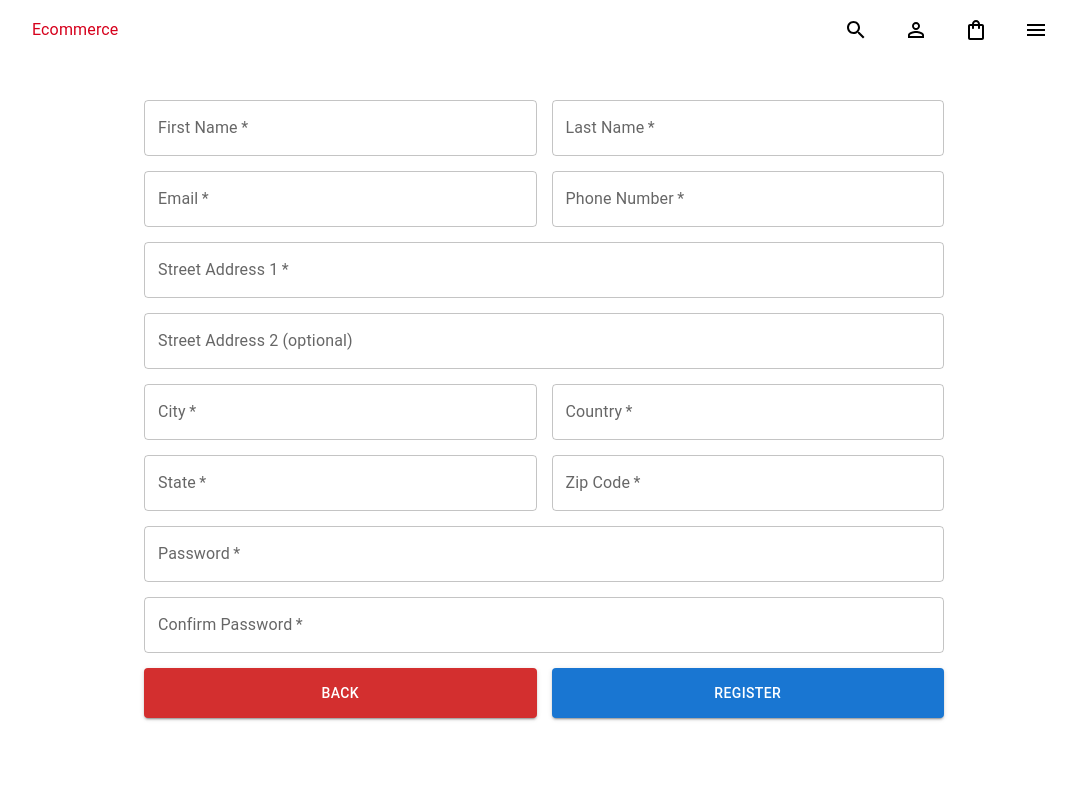
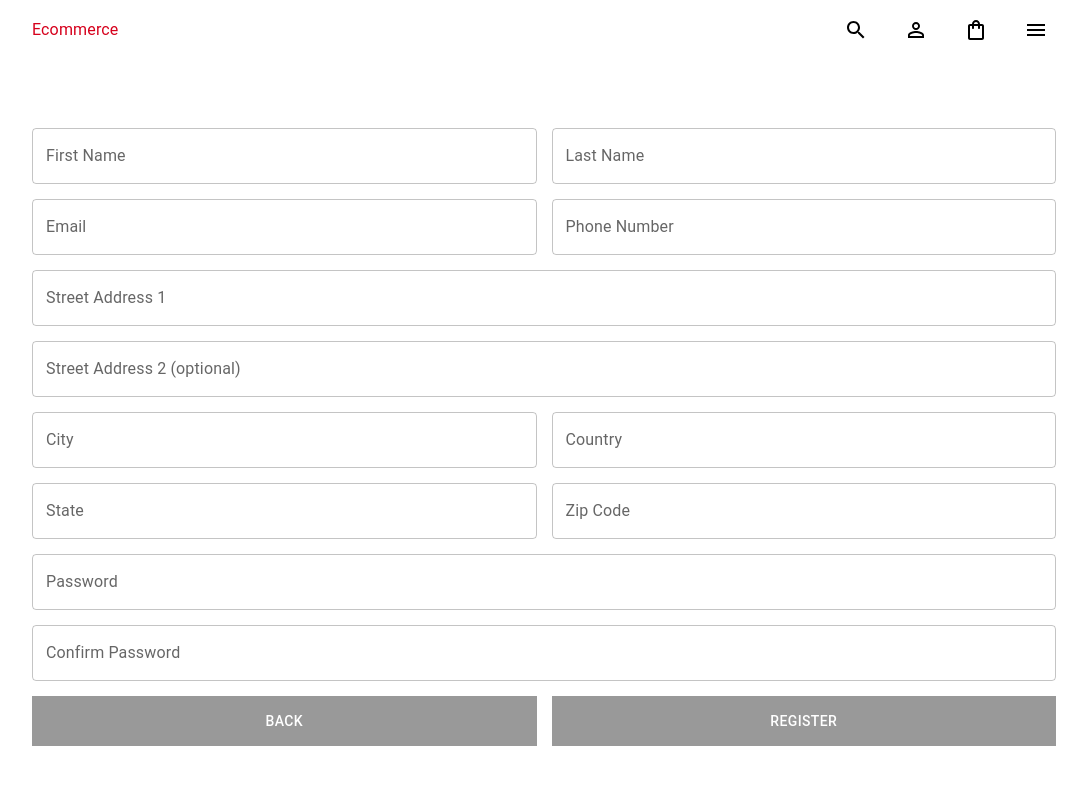
Before and after one commit to robertduke123/e-store-rpd, a React (Create React App) app: page /register in a window 1280 px wide. Shown: the top 800 px of the page, without its empty margins (96-1183 px from the left). Built offline with nearby package versions, Linux system fonts and the light colour scheme.

Commit message:
added Formik to register component

```diff
--- a/src/scenes/user/Register.jsx
+++ b/src/scenes/user/Register.jsx
@@ -1,81 +1,124 @@
 import React, {useState} from 'react'
 import { Box, useMediaQuery, TextField, Button } from '@mui/material'
-import { useDispatch } from 'react-redux'
+import { useDispatch, useSelector } from 'react-redux'
 import { useNavigate } from 'react-router-dom'
+import { Formik, getIn } from 'formik'
+import * as yup from 'yup'
 import { onRegisterUser, setIsSignedIn } from '../../state'
 
-const Register = () => {
-const isNonMobile = useMediaQuery('(min-width: 200px)')
-const navigate = useNavigate()
-const dispatch = useDispatch()
-const [registerUser, setRegisterUser] = useState({
+const initialValues = {
+  registerUser: {
     firstName: '',
     lastName: '',
     email: '',
     phone: '',
     streetAddress1: '',
+    streetAddress2: '',
     city: '',
     country: '',
     state: '',
-  zipCode: '',
+    zip: '',
     password: ''
+  },
+  confirmPassword: ''
+}
+
+const registerSchema = yup.object().shape({
+  registerUser: yup.object().shape({
+    firstName: yup.string().required('required'),
+    lastName: yup.string().required('required'),
+    email: yup.string().required('required'),
+    phone: yup.string().required('required'),
+    streetAddress1: yup.string().required('required'),
+    streetAddress2: yup.string(),
+    city: yup.string().required('required'),
+    country: yup.string().required('required'),
+    state: yup.string().required('required'),
+    zip: yup.string().required('required'),
+    password: yup.string().required('required')
+  }),
+  confirmPassword: yup.string().required('required')
 })
-const [streetAddress2, setStreetAddress2] = useState('')
-const [confirmPassword, setConfirmPassword] = useState('')
 
-const [errorFirst, setErrorFirst] = useState(false)
-const [errorSecond, setErrorSecond] = useState(false)
-const [errorEmail, setErrorEmail] = useState(false)
-const [errorPhone, setErrorPhone] = useState(false)
-const [errorStreet1, setErrorStreet1] = useState(false)
-const [errorCity, setErrorCity] = useState(false)
-const [errorCountry, setErrorCountry] = useState(false)
-const [errorState, setErrorState] = useState(false)
-const [errorZip, setErrorZip] = useState(false)
-const [errorPassword, setErrorPassword] = useState(false)
-const [errorConPassword, setErrorConPassword] = useState(false)
+const Register = () => {
+const users = useSelector((state) => state.cart.users)
+const navigate = useNavigate()
+const dispatch = useDispatch()
+// const [registerUser, setRegisterUser] = useState({
+//   firstName: '',
+//   lastName: '',
+//   email: '',
+//   phone: '',
+//   streetAddress1: '',
+//   city: '',
+//   country: '',
+//   state: '',
+//   zip: '',
+//   password: ''
+// })
+// const [streetAddress2, setStreetAddress2] = useState('')
+// const [confirmPassword, setConfirmPassword] = useState('')
 
-const handleSubmit = () => {
-  let count = 0
-  Object.entries(registerUser).forEach((entry) => {
-    entry[1] !== '' && count++
-  })
-  registerUser.firstName === '' ? setErrorFirst(true) : setErrorFirst(false)
-  registerUser.lastName === '' ? setErrorSecond(true) : setErrorSecond(false)
-  registerUser.email === '' ? setErrorEmail(true) : setErrorEmail(false)
-  registerUser.phone === '' ? setErrorPhone(true) : setErrorPhone(false)
-  registerUser.streetAddress1 === '' ? setErrorStreet1(true) : setErrorStreet1(false)
-  registerUser.city === '' ? setErrorCity(true) : setErrorCity(false)
-  registerUser.country === '' ? setErrorCountry(true) : setErrorCountry(false)
-  registerUser.state === '' ? setErrorState(true) : setErrorState(false)
-  registerUser.zipCode === '' ? setErrorZip(true) : setErrorZip(false)
-  registerUser.password === '' ? setErrorPassword(true) : setErrorPassword(false)
-  confirmPassword === '' ? setErrorConPassword(true) : setErrorConPassword(false)
+// const [errorFirst, setErrorFirst] = useState(false)
+// const [errorSecond, setErrorSecond] = useState(false)
+// const [errorEmail, setErrorEmail] = useState(false)
+// const [errorPhone, setErrorPhone] = useState(false)
+// const [errorStreet1, setErrorStreet1] = useState(false)
+// const [errorCity, setErrorCity] = useState(false)
+// const [errorCountry, setErrorCountry] = useState(false)
+// const [errorState, setErrorState] = useState(false)
+// const [errorZip, setErrorZip] = useState(false)
+// const [errorPassword, setErrorPassword] = useState(false)
+// const [errorConPassword, setErrorConPassword] = useState(false)
 
-  if(count === 10 && registerUser.password === confirmPassword) {
-    console.log('registered!!!');
-    dispatch(onRegisterUser({...registerUser, streetAddress2}))
+const handleSubmit = (values) => {
+
+  if(values.registerUser.password === values.confirmPassword) {
+    console.log(users);
+    dispatch(onRegisterUser(values.registerUser))
     dispatch( setIsSignedIn({}))
     navigate('/')
   }
 }
 
   return (
+    <Box width='80%' m='10% auto'  >
+      <Formik
+        initialValues={initialValues}
+        onSubmit={handleSubmit}
+        validationSchema={registerSchema}
+      >
+        {({
+          values,
+          errors,
+          touched,
+          handleBlur,
+          handleChange,
+          handleSubmit
+        }) =>{
+          console.log(values);
+
+          const formattedError = (field) =>  Boolean(getIn(touched, field)) &&  getIn(errors, field)
+
+          const formattedHelper = (field) => getIn(touched, field) && getIn(errors, field)
+          return(
+            <form onSubmit={handleSubmit}>
             <Box
-        width='800px'
-        margin='100px auto'
               display='grid'
               gap='15px'
               gridTemplateColumns='repeat(2, minmax(0, 1fr))'
-        sx={{'& > div': {gridColumn: isNonMobile ? undefined : 'span 2'}}}
+              sx={{gridColumn: 'span 2'}}
             >
               <TextField
                 fullWidth
                 typeof='text'
                 label='First Name'
-        required
-        onChange={(e) => setRegisterUser({...registerUser, firstName: e.target.value})}
-        error={errorFirst ? true : false}
+                onBlur={handleBlur}
+                onChange={handleChange}
+                value={values.registerUser.firstName}
+                name='registerUser.firstName'
+                error={formattedError('registerUser.firstName')}
+                helperText={formattedHelper('registerUser.firstName')}
                 sx={{gridColumn: 'span 1'}}
               />
 
@@ -83,9 +126,12 @@
                 fullWidth
                 typeof='text'
                 label='Last Name'
-        required
-        onChange={(e) => setRegisterUser({...registerUser, lastName: e.target.value})}
-        error={errorSecond ? true : false}
+                onBlur={handleBlur}
+                onChange={handleChange}
+                value={values.registerUser.lastName}
+                name='registerUser.lastName'
+                error={formattedError('registerUser.lastName')}
+                helperText={formattedHelper('registerUser.lastName')}
                 sx={{gridColumn: 'span 1'}}
               />
 
@@ -93,9 +139,12 @@
                 fullWidth
                 typeof='text'
                 label='Email'
-        onChange
-        required={(e) => setRegisterUser({...registerUser, email: e.target.value})}
-        error={errorEmail ? true : false}
+                onBlur={handleBlur}
+                onChange={handleChange}
+                value={values.registerUser.email}
+                name='registerUser.email'
+                error={formattedError('registerUser.email')}
+                helperText={formattedHelper('registerUser.email')}
                 sx={{gridColumn: 'span 1'}}
               />
 
@@ -103,9 +152,12 @@
                 fullWidth
                 typeof='text'
                 label='Phone Number'
-        required
-        onChange={(e) => setRegisterUser({...registerUser, phone: e.target.value})}
-        error={errorPhone ? true : false}
+                onBlur={handleBlur}
+                onChange={handleChange}
+                value={values.registerUser.phone}
+                name='registerUser.phone'
+                error={formattedError('registerUser.phone')}
+                helperText={formattedHelper('registerUser.phone')}
                 sx={{gridColumn: 'span 1'}}
               />
 
@@ -113,9 +165,12 @@
                 fullWidth
                 typeof='text'
                 label='Street Address 1'
-        required
-        onChange={(e) => setRegisterUser({...registerUser, streetAddress1: e.target.value})}
-        error={errorStreet1 ? true : false}
+                onBlur={handleBlur}
+                onChange={handleChange}
+                value={values.registerUser.streetAddress1}
+                name='registerUser.streetAddress1'
+                error={formattedError('registerUser.streetAddress1')}
+                helperText={formattedHelper('registerUser.streetAddress1')}
                 sx={{gridColumn: 'span 2'}}
               />
 
@@ -123,7 +178,12 @@
                 fullWidth
                 typeof='text'
                 label='Street Address 2 (optional)'
-        onChange={(e) => setStreetAddress2(e.target.value)}
+                onBlur={handleBlur}
+                onChange={handleChange}
+                value={values.registerUser.streetAddress2}
+                name='registerUser.streetAddress2'
+                error={formattedError('registerUser.streetAddress2')}
+                helperText={formattedHelper('registerUser.streetAddress2')}
                 sx={{gridColumn: 'span 2'}}
               />
 
@@ -131,9 +191,12 @@
                 fullWidth
                 typeof='text'
                 label='City'
-        onChange
-        required={(e) => setRegisterUser({...registerUser, city: e.target.value})}
-        error={errorCity ? true : false}
+                onBlur={handleBlur}
+                onChange={handleChange}
+                value={values.registerUser.city}
+                name='registerUser.city'
+                error={formattedError('registerUser.city')}
+                helperText={formattedHelper('registerUser.city')}
                 sx={{gridColumn: 'span 1'}}
               />
 
@@ -141,9 +204,12 @@
                 fullWidth
                 typeof='text'
                 label='Country'
-        onChange
-        required={(e) => setRegisterUser({...registerUser, country: e.target.value})}
-        error={errorCountry ? true : false}
+                onBlur={handleBlur}
+                onChange={handleChange}
+                value={values.registerUser.country}
+                name='registerUser.country'
+                error={formattedError('registerUser.country')}
+                helperText={formattedHelper('registerUser.country')}
                 sx={{gridColumn: 'span 1'}}
               />
 
@@ -151,9 +217,12 @@
                 fullWidth
                 typeof='text'
                 label='State'
-        onChange
-        required={(e) => setRegisterUser({...registerUser, state: e.target.value})}
-        error={errorState ? true : false}
+                onBlur={handleBlur}
+                onChange={handleChange}
+                value={values.registerUser.state}
+                name='registerUser.state'
+                error={formattedError('registerUser.state')}
+                helperText={formattedHelper('registerUser.state')}
                 sx={{gridColumn: 'span 1'}}
               />
 
@@ -161,9 +230,12 @@
                 fullWidth
                 typeof='text'
                 label='Zip Code'
-        required
-        onChange={(e) => setRegisterUser({...registerUser, zipCode: e.target.value})}
-        error={errorZip ? true : false}
+                onBlur={handleBlur}
+                onChange={handleChange}
+                value={values.registerUser.zip}
+                name='registerUser.zip'
+                error={formattedError('registerUser.zip')}
+                helperText={formattedHelper('registerUser.zip')}
                 sx={{gridColumn: 'span 1'}}
               />
 
@@ -171,9 +243,12 @@
                 fullWidth
                 type='password'
                 label='Password'
-        onChange
-        required={(e) => setRegisterUser({...registerUser, password: e.target.value})}
-        error={errorPassword ? true : false}
+                onBlur={handleBlur}
+                onChange={handleChange}
+                value={values.registerUser.password}
+                name='registerUser.password'
+                error={formattedError('registerUser.password')}
+                helperText={formattedHelper('registerUser.password')}
                 sx={{gridColumn: 'span 2'}}
               />
 
@@ -181,9 +256,12 @@
                 fullWidth
                 type='password'
                 label='Confirm Password'
-        required
-        onChange={(e) => setConfirmPassword(e.target.value)}
-        error={errorConPassword ? true : false}
+                onBlur={handleBlur}
+                onChange={handleChange}
+                value={values.confirmPassword}
+                name='confirmPassword'
+                error={formattedError('confirmPassword')}
+                helperText={formattedHelper('confirmPassword')}
                 sx={{gridColumn: 'span 2'}}
               />
 
@@ -191,7 +269,15 @@
                 type='submit'
                 variant='contained'
                 color='error'
-        sx={{height: '50px', gridColumn: 'span 1'}}
+                sx={{
+                        height: '50px',
+                        gridColumn: 'span 1',
+                        backgroundColor: "#999999",
+                        boxShadow: 'none',
+                        color: 'white',
+                        borderRadius: 0,
+                        padding: '15px 40px'
+                      }}
                 onClick={() => navigate('/signin')}
             >Back</Button>
 
@@ -199,9 +285,22 @@
                 type='submit'
                 variant='contained'
                 color='primary'
-        sx={{height: '50px', gridColumn: 'span 1'}}
+                sx={{
+                        height: '50px',
+                        gridColumn: 'span 1',
+                        backgroundColor: "#999999",
+                        boxShadow: 'none',
+                        color: 'white',
+                        borderRadius: 0,
+                        padding: '15px 40px'
+                      }}
                 onClick={handleSubmit}
             >Register</Button>
+            </Box>
+            </form>
+          )
+        }}
+      </Formik>
     </Box>
   )
 }
--- a/src/scenes/user/Signin.jsx
+++ b/src/scenes/user/Signin.jsx
@@ -11,23 +11,27 @@
   password: ''
 }
 
+const signInSchema = yup.object().shape({
+    email: yup.string().required('required'),
+    password: yup.string().required('required')
+  })
+
+
 const Signin = () => {
 const navigate = useNavigate()
 const dispatch = useDispatch()
 const users = useSelector((state) => state.cart.users)
 
-const signInSchema = yup.object().shape({
-      email: yup.string().required('required'),
-      password: yup.string().required('required')
-  })
+
 
 const handleSubmit = (values) => {
-    if(values.email !== '' && values.password !== '') {
-        if(users[0].email === values.email && users[0].password === values.password) {
-            dispatch(setIsSignedIn({}))
-            navigate('/')
-        }
-    }
+    // if(values.email !== '' && values.password !== '') {
+    //     if(users[0].email === values.email && users[0].password === values.password) {
+    //         dispatch(setIsSignedIn({}))
+    //         navigate('/')
+    //     }
+    // }
+    console.log('test!!!!');
 }
 
   return (
@@ -39,17 +43,18 @@
       >
         {({
           values,
-            errors,
-            touched,
-            handleBlur,
-            handleChange,
-            handleSubmit
+          errors,
+          touched,
+          handleBlur,
+          handleChange,
+          handleSubmit
         }) =>{
-          const formattedError = (field) => {
-            Boolean(
-              getIn(touched, field &&
-              getIn(errors, field))
-            )}
+          // console.log(signInSchema);
+
+          const formattedError = (field) =>  Boolean(getIn(touched, field)) &&  getIn(errors, field)
+
+          const formattedHelper = (field) => getIn(touched, field) && getIn(errors, field)
+
 
         return(
           <form onSubmit={handleSubmit}>
@@ -62,32 +67,42 @@
             >
             <TextField
               fullWidth
-              type='text'
+              typeof='text'
               label='Email'
               onBlur={handleBlur}
               onChange={handleChange}
               value={values.email}
               name='email'
               error={formattedError('email')}
+              helperText={formattedHelper('email')}
               sx={{gridColumn: 'span 2'}}
             />
 
             <TextField
               fullWidth
-              type='password'
+              typeof='password'
               label='Password'
               onBlur={handleBlur}
               onChange={handleChange}
               value={values.password}
               name='password'
               error={formattedError('password')}
+              helperText={formattedHelper('password')}
               sx={{gridColumn: 'span 2'}}
             />
 
             <Button
               variant='contained'
               color='secondary'
-              sx={{height: '50px', gridColumn: 'span 1'}}
+              sx={{
+                height: '50px',
+                gridColumn: 'span 1',
+                backgroundColor: "#999999",
+                boxShadow: 'none',
+                color: 'white',
+                borderRadius: 0,
+                padding: '15px 40px'
+              }}
               onClick={() => navigate('/register')}
           >Register</Button>
 
@@ -95,7 +110,15 @@
               type='submit'
               variant='contained'
               color='primary'
-              sx={{height: '50px', gridColumn: 'span 1'}}
+              sx={{
+                height: '50px',
+                gridColumn: 'span 1',
+                backgroundColor: "#999999",
+                boxShadow: 'none',
+                color: 'white',
+                borderRadius: 0,
+                padding: '15px 40px'
+              }}
           >Sign In</Button>
           </Box>
           </form>
```
Lines whose indentation alone changed are shown as unchanged.
